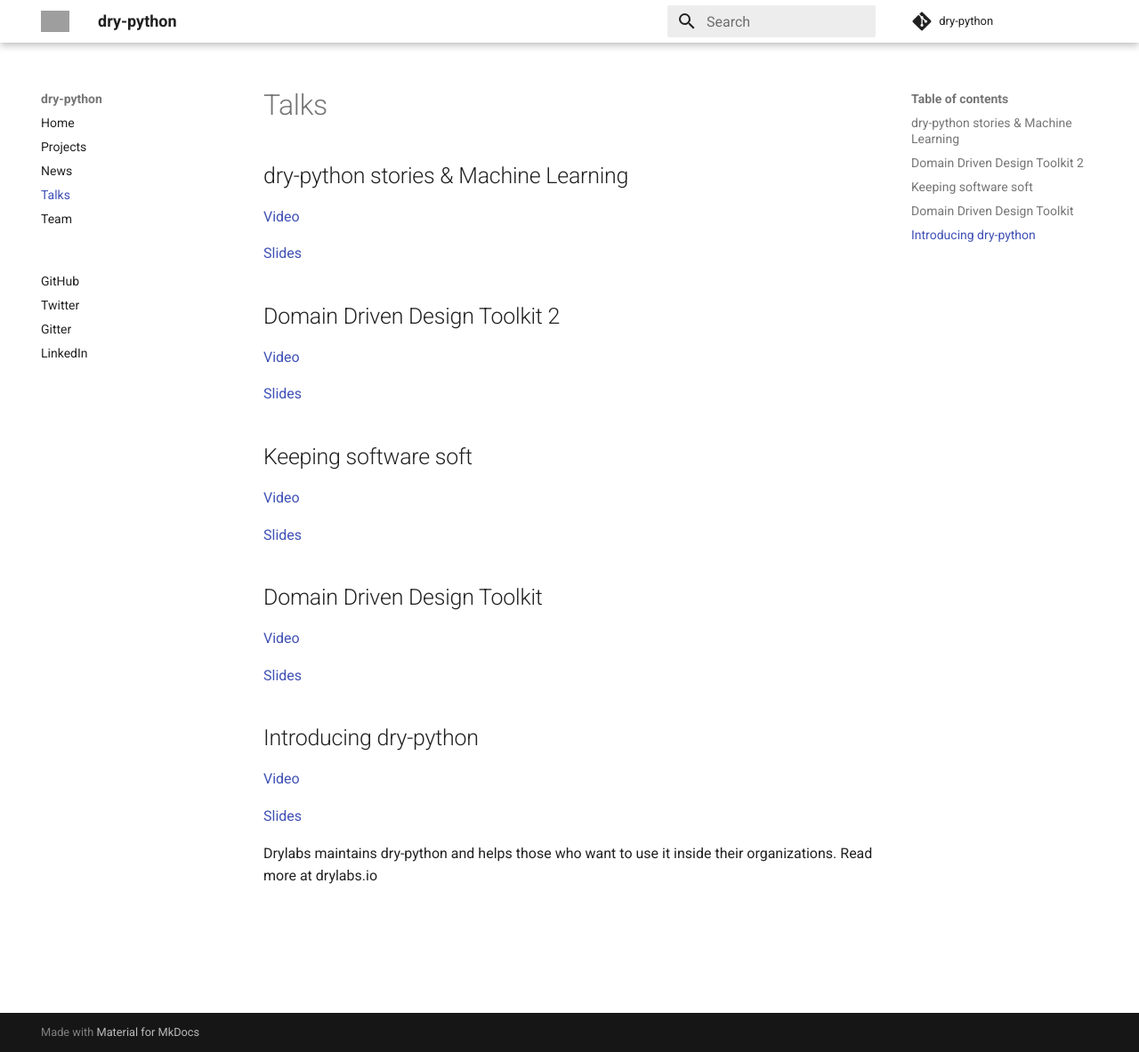
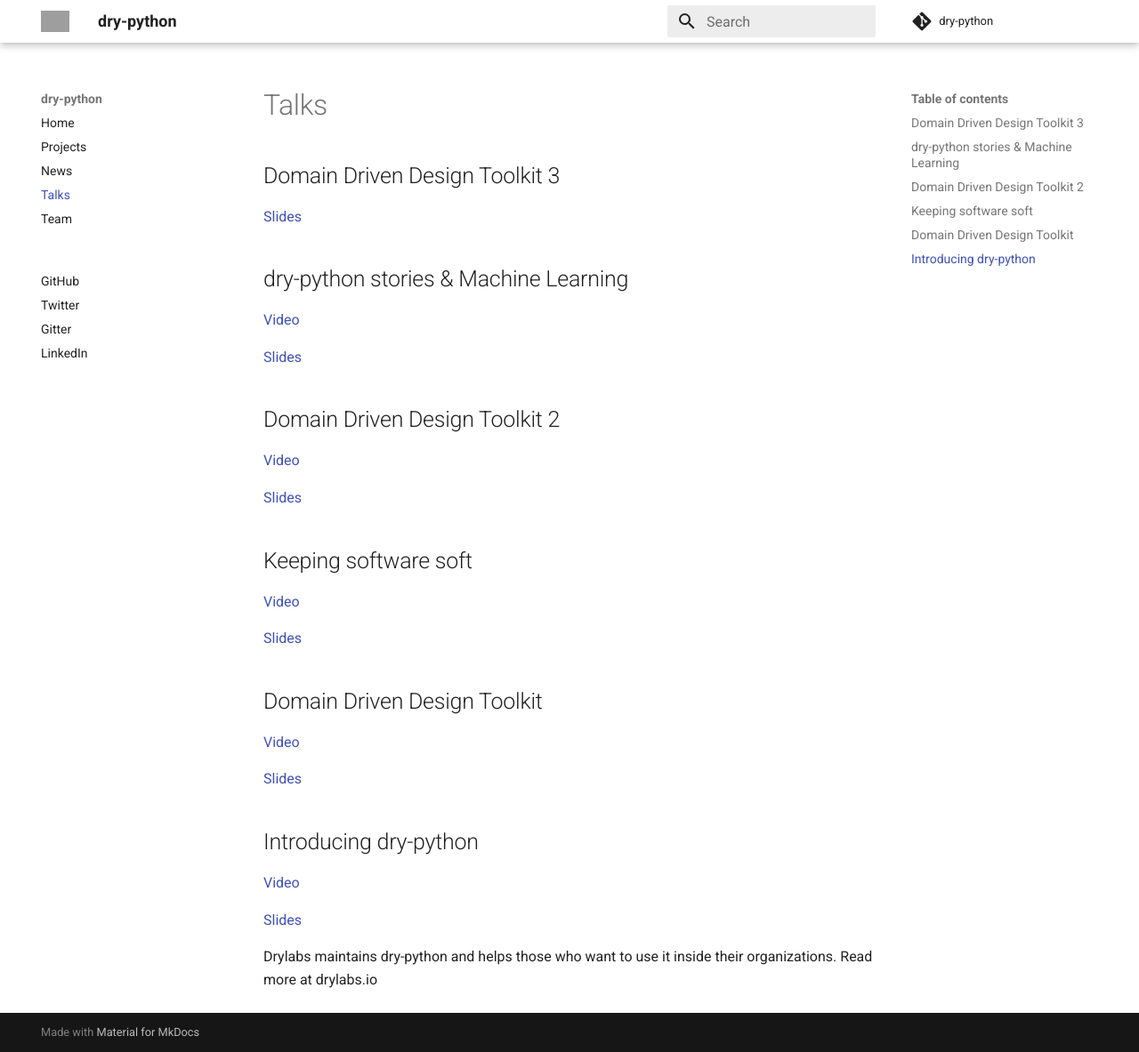
Before and after one commit to dry-python/dry-python.github.io, an MkDocs documentation site: the page built from docs/talks.md, in a window 1280 px wide and 1183 px high. Shown: the whole window at 89% size. Built offline with MkDocs 1.6.1 and Material for MkDocs 9.7.7, drawn with Linux system fonts in a browser that asks for light colours; grey boxes are pictures that could not be loaded.

Commit message:
Add DDD Toolkit 3 slides. (#361)

```diff
--- a/docs/talks.md
+++ b/docs/talks.md
@@ -1,4 +1,8 @@
 # Talks
+
+## Domain Driven Design Toolkit 3
+
+[Slides](/static/slides/ddd-toolkit-3.html)
 
 ## dry-python stories & Machine Learning
 
--- a/webpack.config.js
+++ b/webpack.config.js
@@ -56,6 +56,10 @@
       template: "ddd-toolkit-2.pug",
       filename: "ddd-toolkit-2.html"
     }),
+    new HtmlWebpackPlugin({
+      template: "ddd-toolkit-3.pug",
+      filename: "ddd-toolkit-3.html"
+    }),
     new MiniCssExtractPlugin({
       filename: "[name].css"
     })
```
Also changed, not shown: slides/pics/clean-architecture.jpg (added), 1 other file.
